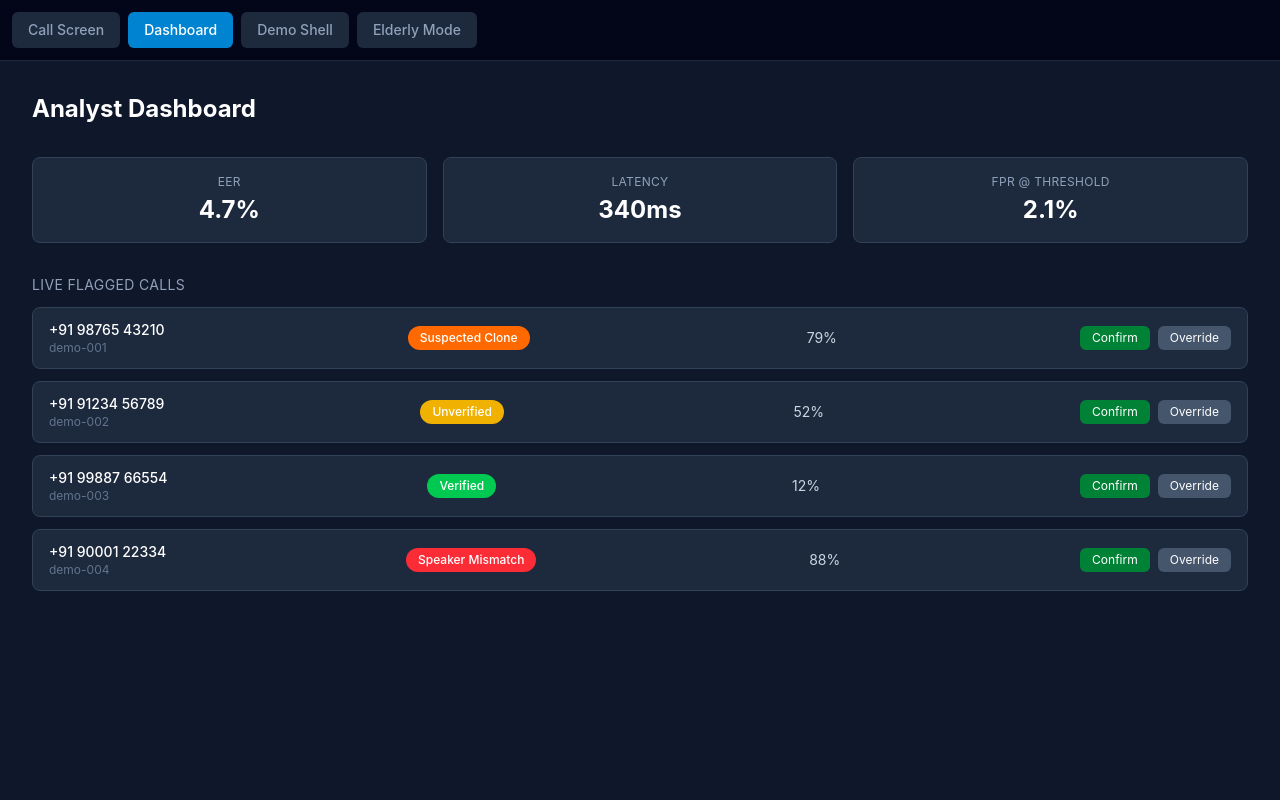
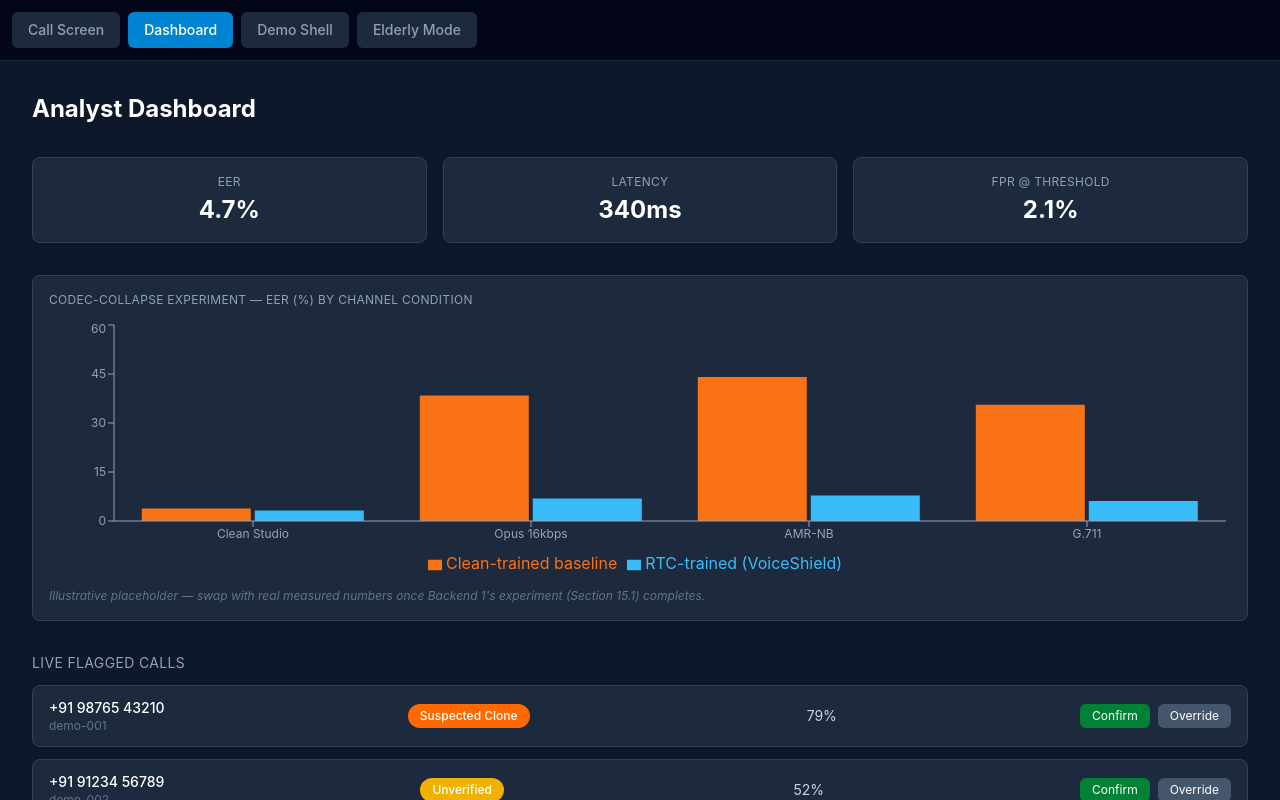
Before and after one commit to SB2318/VoiceShield, a React (Vite) app: page / in a window 1280 px wide. Both pictures are taken after a click on the button "Dashboard". Shown: the top 800 px of the page. Built offline with nearby package versions, Linux system fonts and the light colour scheme.

Commit message:
Add XAI breakdown,consent banner, codec chart, whatsapp bot demo,README

```diff
--- a/package.json
+++ b/package.json
@@ -13,6 +13,7 @@
     "@tailwindcss/vite": "^4.3.3",
     "react": "^19.2.8",
     "react-dom": "^19.2.8",
+    "recharts": "^3.10.1",
     "tailwindcss": "^4.3.3"
   },
   "devDependencies": {
--- /dev/null
+++ b/src/components/CallScreen/BranchBreakdown.jsx
@@ -0,0 +1,33 @@
+function BranchBreakdown({ branchScores }) {
+  const branches = [
+    { key: "rawnet2", label: "RawNet2 (waveform)" },
+    { key: "spectrogram", label: "Spectrogram (ResNet2D)" },
+    { key: "ssl", label: "SSL Embedding (WavLM)" },
+  ];
+
+  return (
+    <div className="w-full max-w-sm bg-slate-800 rounded-lg p-4 border border-slate-700">
+      <p className="text-slate-400 text-xs uppercase tracking-wide mb-3">
+        Why this decision — per-branch scores
+      </p>
+      <div className="flex flex-col gap-2">
+        {branches.map((b) => (
+          <div key={b.key}>
+            <div className="flex justify-between text-xs text-slate-300 mb-1">
+              <span>{b.label}</span>
+              <span>{(branchScores[b.key] * 100).toFixed(0)}%</span>
+            </div>
+            <div className="w-full bg-slate-700 rounded-full h-2 overflow-hidden">
+              <div
+                className="h-full bg-purple-500"
+                style={{ width: `${branchScores[b.key] * 100}%` }}
+              />
+            </div>
+          </div>
+        ))}
+      </div>
+    </div>
+  );
+}
+
+export default BranchBreakdown;
--- /dev/null
+++ b/src/components/Dashboard/CodecChart.jsx
@@ -0,0 +1,27 @@
+import { BarChart, Bar, XAxis, YAxis, Tooltip, Legend, ResponsiveContainer } from "recharts";
+import { codecCollapseData } from "../../mocks/codecMock";
+
+function CodecChart() {
+  return (
+    <div className="bg-slate-800 rounded-lg p-4 border border-slate-700">
+      <p className="text-slate-400 text-xs uppercase tracking-wide mb-3">
+        Codec-Collapse Experiment — EER (%) by channel condition
+      </p>
+      <ResponsiveContainer width="100%" height={260}>
+        <BarChart data={codecCollapseData}>
+          <XAxis dataKey="condition" stroke="#94a3b8" fontSize={12} />
+          <YAxis stroke="#94a3b8" fontSize={12} />
+          <Tooltip contentStyle={{ backgroundColor: "#1e293b", border: "none" }} />
+          <Legend />
+          <Bar dataKey="baseline" name="Clean-trained baseline" fill="#f97316" />
+          <Bar dataKey="trained" name="RTC-trained (VoiceShield)" fill="#38bdf8" />
+        </BarChart>
+      </ResponsiveContainer>
+      <p className="text-slate-500 text-xs mt-2 italic">
+        Illustrative placeholder — swap with real measured numbers once Backend 1's experiment (Section 15.1) completes.
+      </p>
+    </div>
+  );
+}
+
+export default CodecChart;
--- a/src/components/Dashboard/Dashboard.jsx
+++ b/src/components/Dashboard/Dashboard.jsx
@@ -2,6 +2,7 @@ import { useState } from "react";
 import { mockCallFeed, mockMetrics } from "../../mocks/decisionMock";
 import CallFeedRow from "./CallFeedRow";
 import MetricsPanel from "./MetricsPanel";
+import CodecChart from "./CodecChart";
 
 function Dashboard() {
   const [feed, setFeed] = useState(mockCallFeed);
@@ -16,6 +17,7 @@ function Dashboard() {
       <h1 className="text-2xl font-bold">Analyst Dashboard</h1>
 
       <MetricsPanel metrics={mockMetrics} />
+      <CodecChart />
 
       <div>
         <h2 className="text-slate-400 text-sm uppercase tracking-wide mb-3">Live Flagged Calls</h2>
--- /dev/null
+++ b/src/components/DemoShell/ConsentBanner.jsx
@@ -0,0 +1,17 @@
+import { useState } from "react";
+
+function ConsentBanner() {
+  const [dismissed, setDismissed] = useState(false);
+  if (dismissed) return null;
+
+  return (
+    <div className="bg-amber-900/40 border border-amber-700/50 text-amber-200 text-xs px-4 py-2 flex justify-between items-center">
+      <span>🔔 This call may be screened by VoiceShield for voice-authenticity verification.</span>
+      <button onClick={() => setDismissed(true)} className="underline ml-2 shrink-0">
+        Acknowledge
+      </button>
+    </div>
+  );
+}
+
+export default ConsentBanner;
--- a/src/components/DemoShell/DemoShell.jsx
+++ b/src/components/DemoShell/DemoShell.jsx
@@ -1,9 +1,12 @@
 import PhoneFrame from "./PhoneFrame";
 import CallScreen from "../CallScreen/CallScreen";
+import ConsentBanner from "./ConsentBanner";
 
 function DemoShell() {
   return (
     <PhoneFrame>
+      <ConsentBanner />
+      <CallScreen embedded />
       <div className="px-4 py-2">
         <p className="text-center text-slate-500 text-xs mb-2">
           SecureBank — Incoming Call Screening
--- /dev/null
+++ b/src/components/DemoShell/WhatsAppBotDemo.jsx
@@ -0,0 +1,18 @@
+function WhatsAppBotDemo() {
+  return (
+    <div className="max-w-sm mx-auto bg-[#0b141a] rounded-2xl p-4 border border-slate-700">
+      <p className="text-slate-400 text-xs mb-3">WhatsApp — VoiceShield Bot</p>
+      <div className="flex flex-col gap-2">
+        <div className="self-end bg-[#005c4b] text-white text-sm rounded-lg px-3 py-2 max-w-[80%]">
+          🎙️ [Voice note forwarded — 0:14]
+        </div>
+        <div className="self-start bg-[#202c33] text-white text-sm rounded-lg px-3 py-2 max-w-[80%]">
+          ⚠️ This voice sample shows signs of synthetic generation (unnatural harmonic pattern, 2–4kHz).
+          Confidence: 79%. We recommend verifying independently before acting on this call.
+        </div>
+      </div>
+    </div>
+  );
+}
+
+export default WhatsAppBotDemo;
--- /dev/null
+++ b/src/mocks/codecMock.js
@@ -0,0 +1,6 @@
+export const codecCollapseData = [
+  { condition: "Clean Studio", baseline: 3.8, trained: 3.2 },
+  { condition: "Opus 16kbps", baseline: 38.4, trained: 6.9 },
+  { condition: "AMR-NB", baseline: 44.1, trained: 7.8 },
+  { condition: "G.711", baseline: 35.6, trained: 6.1 },
+];
```
Also changed, not shown: 1 other file (tests, documents, lock files or other folders).
